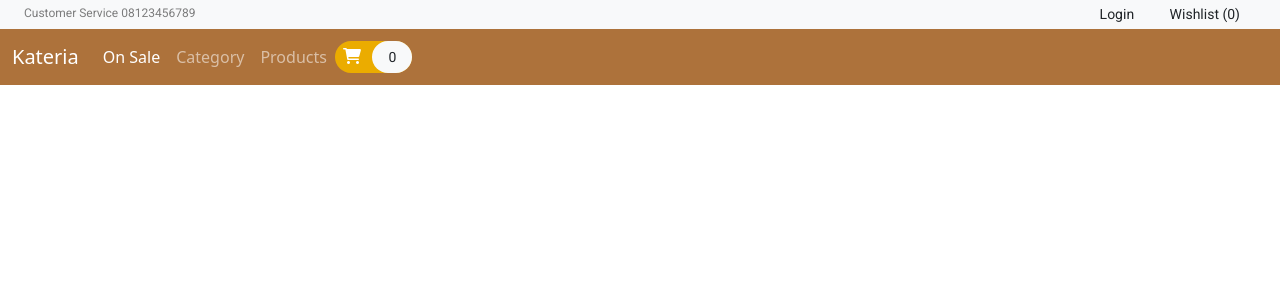
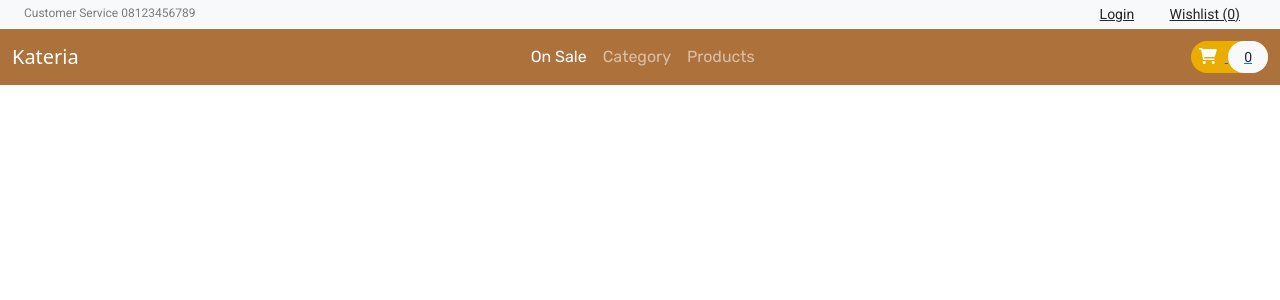
Before and after one commit to Alvaro5472/SE-Kelompok-16, a PHP site: page / in a window 1280 px wide. Shown: the top 300 px of the page. Run offline with PHP 8.4, Linux system fonts and the light colour scheme; some libraries are stand-ins or nearby versions.

Commit message:
Add files via upload

```diff
--- a/index.html
+++ b/index.html
@@ -28,7 +28,7 @@
             <p class="font-roboto font-size-12 text-black-50 m-0">Customer Service 08123456789</p>
             <div class="font-roboto font-size-14">
                 <a href="#" class="px-3 border-right border-left text-dark">Login</a>
-                <a href="#" class="px-3 border-left text-dark">Wishlist (0)</a>
+                <a href="#" class="px-3 border-right text-dark">Wishlist (0)</a>
             </div>
         </div>
 
@@ -40,7 +40,7 @@
                 <span class="navbar-toggler-icon"></span>
               </button>
               <div class="collapse navbar-collapse" id="navbarNav">
-                <ul class="navbar-nav">
+                <ul class="navbar-nav m-auto font-rubik">
                   <li class="nav-item">
                     <a class="nav-link active" aria-current="page" href="#">On Sale</a>
                   </li>
--- a/sass/include/global.scss
+++ b/sass/include/global.scss
@@ -1,6 +1,6 @@
 // Global classes
 
-button, button:focusP{
+button, button:focus{
     outline: none !important;
     box-shadow: none !important;
 }
--- a/sass/include/typography.scss
+++ b/sass/include/typography.scss
@@ -30,7 +30,3 @@
 .font-size-20{
     font-size: 20px;
 }
-
-a{
-    text-decoration: none;
-}
--- a/style.css
+++ b/style.css
@@ -1,6 +1,6 @@
 @import url("https://fonts.googleapis.com/css2?family=Noto+Sans&family=Open+Sans&family=Roboto&family=Rubik&display=swap");
 /* SASS Template */
-button, button:focusP {
+button, button:focus {
   outline: none !important;
   box-shadow: none !important;
 }
@@ -37,10 +37,6 @@ button, button:focusP {
   font-size: 20px;
 }
 
-a {
-  text-decoration: none;
-}
-
 .color-primary {
   color: #ebac00;
 }
```
Also changed, not shown: 1 other file.
